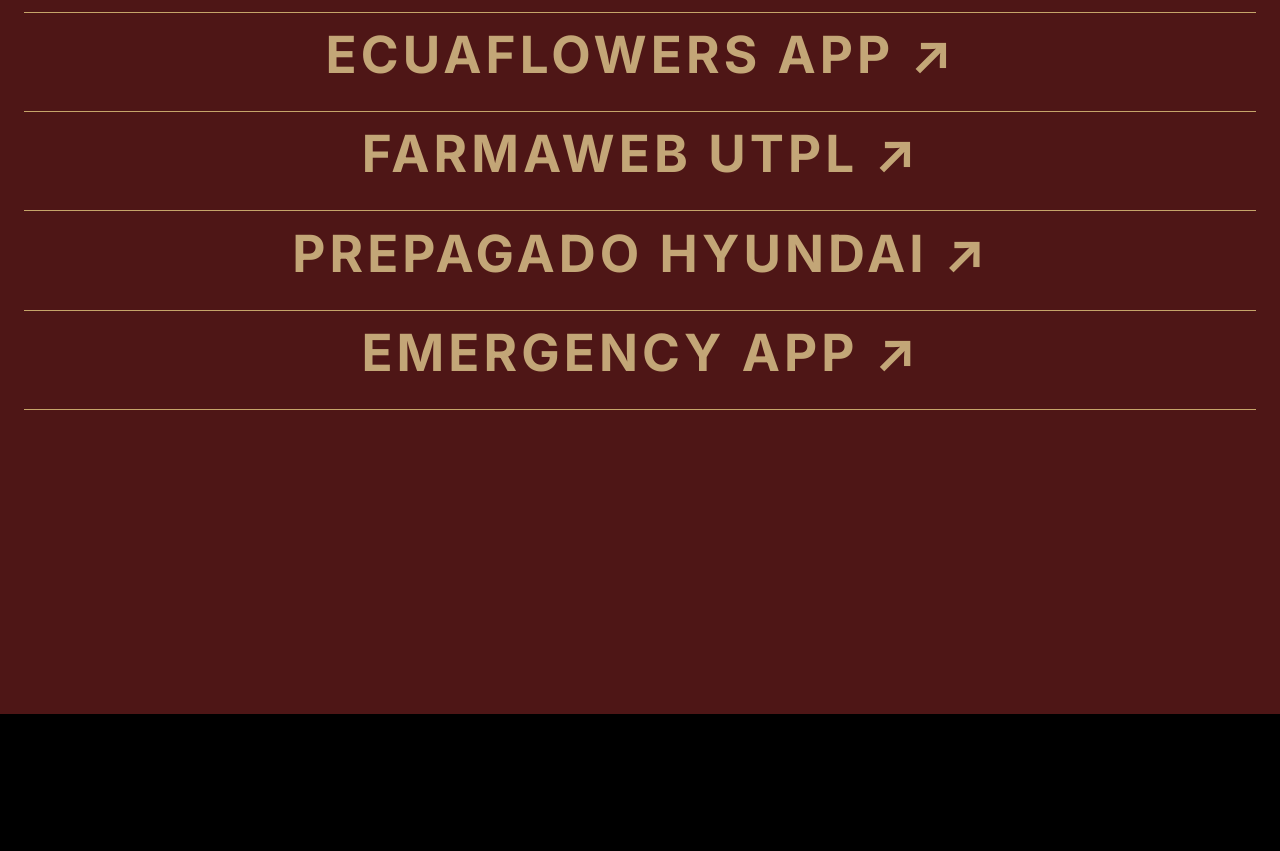
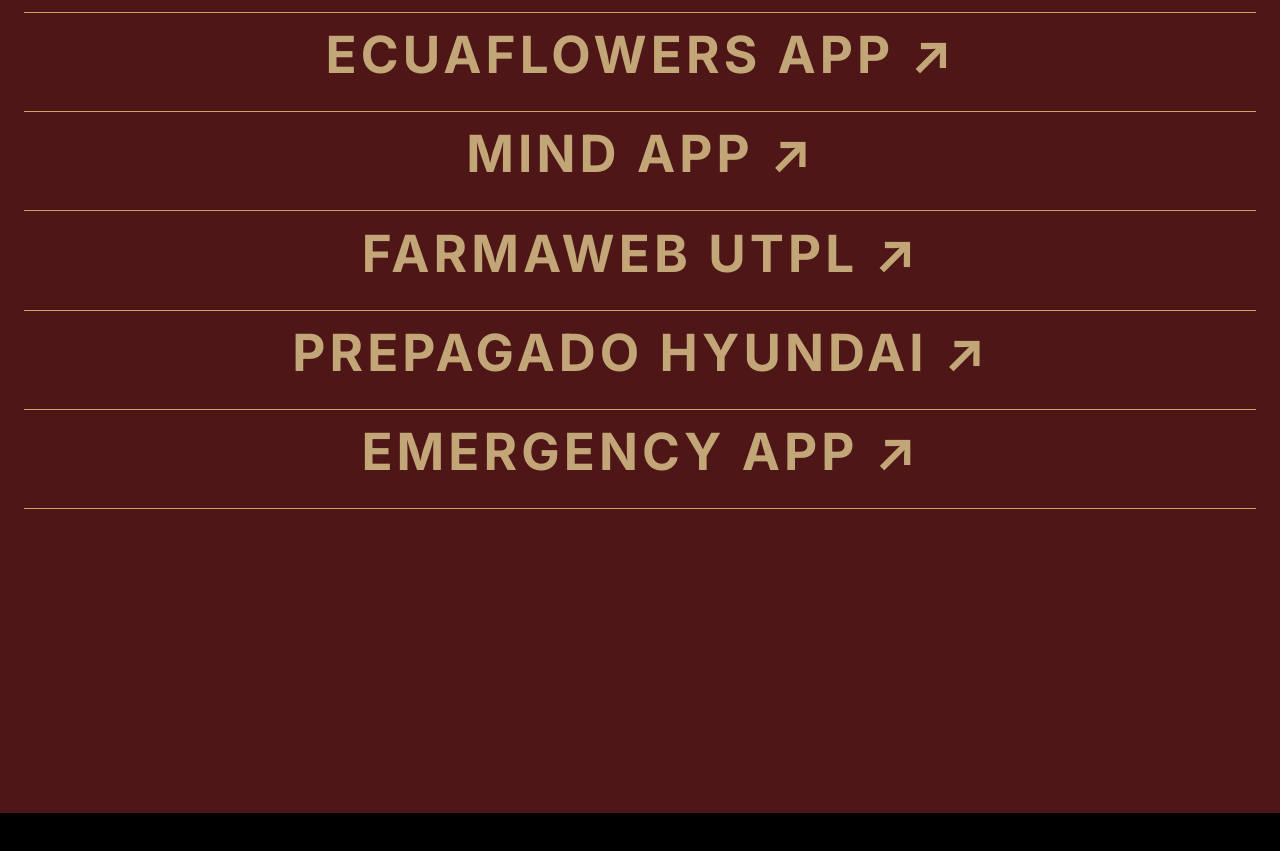
Before and after one commit to jdevnavarrete-code/MyPortfolio, a React (Vite) app: page /work in a window 1280 px wide. Shown: the part 1180-2031 px from the top of the page. Built offline with nearby package versions, Linux system fonts and the light colour scheme; a web font is replaced by a local one.

Commit message:
Portfolio4

```diff
--- a/src/Components/Scene.jsx
+++ b/src/Components/Scene.jsx
@@ -4,9 +4,11 @@
 import video2 from "../assets/videos/project3.mp4"
 import video4 from "../assets/videos/project5.mp4"
 import ecuaflowersStill from "../assets/iamges/ecuaflowers.jpg"
+import minAppStill from "../assets/iamges/MIndApp.jpg"
 
 export const CARDS_DATA = [
   { image: ecuaflowersStill, title: "ECUAFLOWERS APP ↗", role: "Front-end & Motion Developer", context: "Agency", stack: "React, Three.js, GSAP", year: "2024" },
+  { image: minAppStill, title: "MIND APP ↗", role: "Product & UI Developer", context: "Product", stack: "React Native", year: "2024" },
   { video: video2, title: "FARMAWEB UTPL ↗", role: "Front-end & Back-end Developer", context: "Freelance", stack: "Wordpress", year: "2022" },
   { video: video1, title: "PREPAGADO HYUNDAI ↗", role: "Creative Developer", context: "In-house", stack: "Next.js, Framer Motion", year: "2023" },
   { video: video4, title: "EMERGENCY APP ↗", role: "Full-stack Developer", context: "Startup", stack: "React, Node.js", year: "2024" },
@@ -318,7 +320,7 @@
             {hoveredProject?.image ? (
               <img
                 src={hoveredProject.image}
-                alt="ECUAFLOWERS app mobile mockup"
+                alt={`${hoveredProject.title.replace(/\s*↗\s*$/, "")} — preview`}
                 style={{
                   width: "100%",
                   height: "100%",
```
Also changed, not shown: src/assets/iamges/MIndApp.jpg (added).
